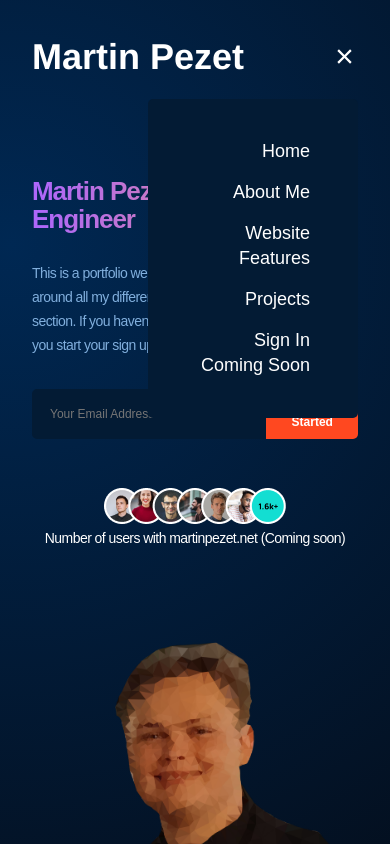
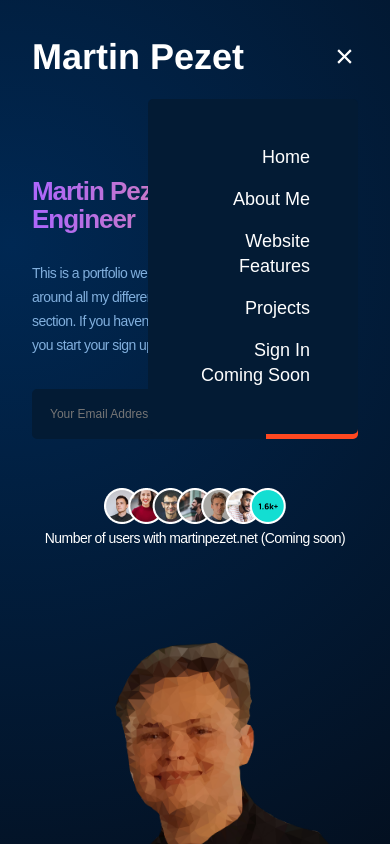
Before and after one commit to MartinPezet/portfolio-website, a React (Create React App) app in the folder client/: page / in a window 390 px wide. Both pictures are taken after a click on the icon 344 px from the left and 56 px from the top of the page. Shown: the top 844 px of the page. Built offline with nearby package versions, Linux system fonts and the light colour scheme.

Commit message:
Changed Mob Menu Styling

```diff
--- a/client/src/components/navbar/Navbar.js
+++ b/client/src/components/navbar/Navbar.js
@@ -28,7 +28,7 @@ const Navbar = () => {
   )
 
   return (
-    <section className="navBar">
+    <section className="navBar" id="navbar">
       <div className="navBarLinks">
         <div className="navBarLogo">
           <svg viewBox="0 0 225 45" shapeRendering="geometricPrecision" textRendering="geometricPrecision">
@@ -51,7 +51,7 @@ const Navbar = () => {
           : <RiMenu3Line color='#fff' size={27} onClick={() => setToggleMobMenu(true)} />
         }
         {toggleMobMenu && (
-          <div className='navBarMobMenuContainer scaleUpCenter'>
+           <div className='navBarMobMenuContainer scaleUpCenter'> {/* Change scaleUpCenter to scroll from top animation */}
             <div className='navBarMobMenuContainerLinks'>
               <Menu />
               <div className='navBarMobMenuContainerLinksSignIn'>
--- a/client/src/components/navbar/navbar.css
+++ b/client/src/components/navbar/navbar.css
@@ -66,7 +66,7 @@
     cursor: pointer;
     outline: none;
 
-    background: #FF4820;
+    background: var(--colorButton);
     border-radius: 5px;
     font-weight: 500;
 }
@@ -100,13 +100,11 @@
     box-shadow: 0 0 5 rgba(0, 0, 0, 0.2);
 }
 
-.navBarMobMenuContainer p {
-    margin: 1 rem 0;
-}
-
 .navBarMobMenuContainerLinks p {
-    padding-top: 0.5rem;
-    padding-bottom: 0.5rem;
+    margin-top: 0.75rem;
+    margin-bottom: 0.75rem;
+    padding-top: 0.15rem;
+    padding-bottom: 0.15rem;
 }
 
 .navBarMobMenuContainerLinksSignIn {
```
